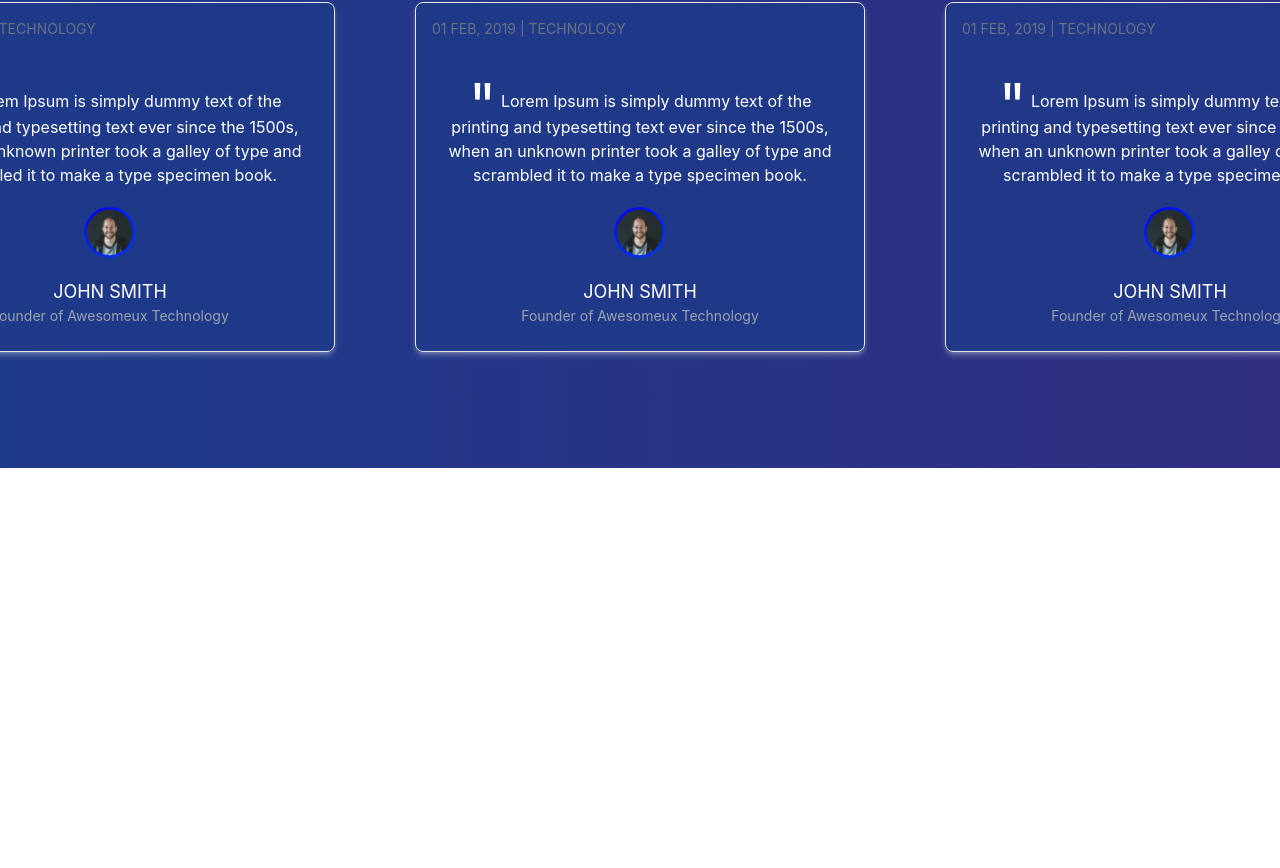
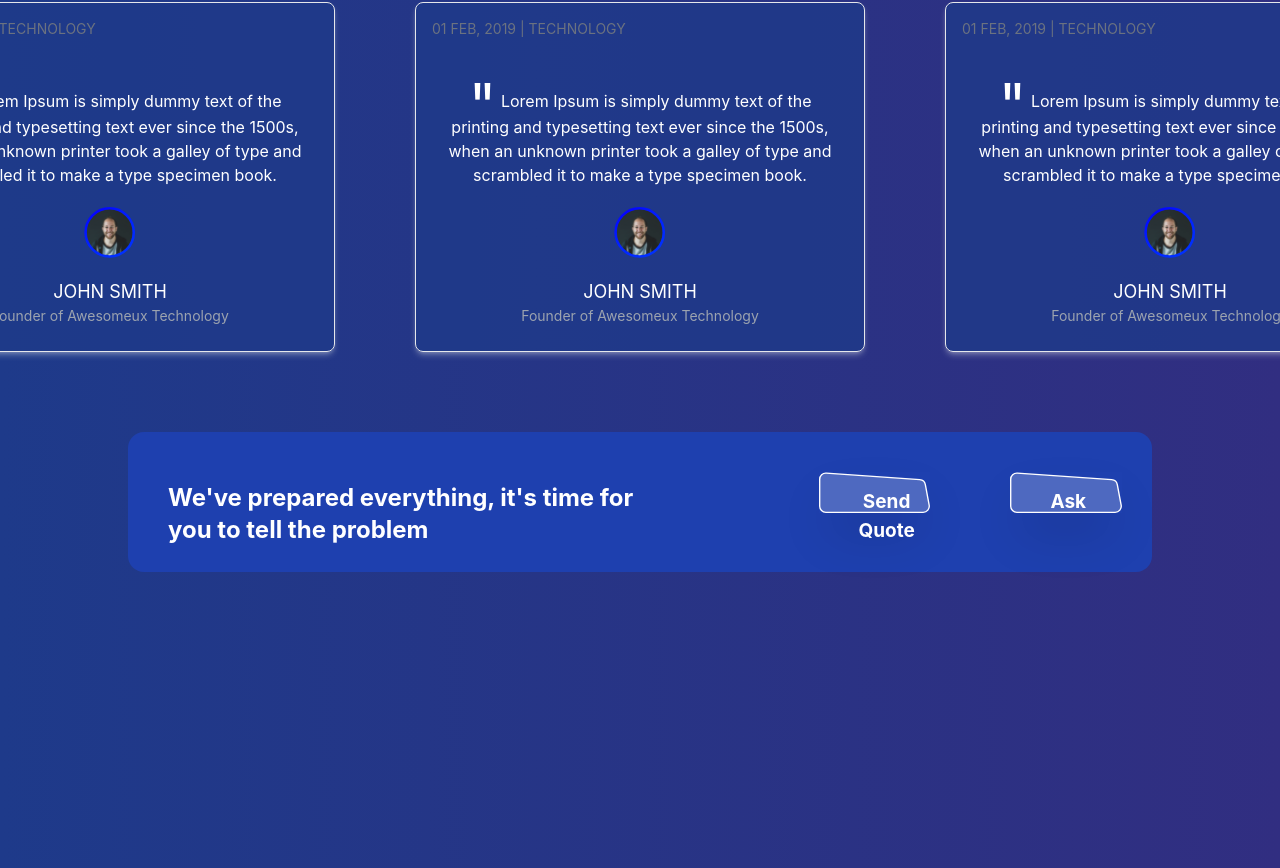
Before and after one commit to simantaray/merka-landingsite, a React (Create React App) app: page / in a window 1280 px wide. Shown: the part 3412-4280 px from the top of the page. Before the commit the page ends 3880 px from the top, so only its background shows below. Built offline with nearby package versions, Linux system fonts and the light colour scheme.

Commit message:
add : ask comp

```diff
--- /dev/null
+++ b/src/Components/Ask.js
@@ -0,0 +1,27 @@
+import React from "react";
+
+export default function Ask() {
+  return (
+    <div className="relative p-10 xl:h-[220px] md:h-[280px] w-[100vw] bg-gradient-to-r from-blue-900 to-indigo-900 text-white">
+      <div className="block m-auto right-0 left-0 top-[-200px] bottom-0  h-[100%] w-[80vw] bg-blue-800 rounded-2xl ">
+     <div className="flex ">
+        <h1 className="text-2xl xl:pr-[150px] pt-[50px]  p-10 text font-bold"> We've prepared everything, it's time for you to tell the problem</h1>
+
+        <div className="">
+        <button className="hidden xl:block relative rounded-md  border-white-100 p-0 font-bold text-[19px] mt-10">
+          <img className="shadow-2xl" src="/button.svg" alt="" />
+          <h1 className="absolute top-4 left-6">Send Quote</h1>
+        </button>
+        </div>
+        <div className="xl:pl-20 md:pt-7 xl:pt-0 pr-[30px]">
+        <button className="  relative rounded-md  border-white-100 p-0 font-bold text-[19px] mt-10">
+          <img className="shadow-2xl" src="/button.svg" alt="" />
+          <h1 className="absolute xl:top-4 md:top-2 left-10">Ask</h1>
+        </button>
+        </div>
+
+        </div>
+      </div>
+    </div>
+  );
+}
--- a/src/Pages/Review.js
+++ b/src/Pages/Review.js
@@ -1,9 +1,10 @@
 import React from "react";
+import Ask from "../Components/Ask";
 import ProfileCard from "../Components/ProfileCard";
 
 export default function Review() {
   return (
-    <div className=" relative h-[600px] bg-gradient-to-r from-blue-900 to-indigo-900 text-white">
+    <div className=" relative h-[1000px] bg-gradient-to-r from-blue-900 to-indigo-900 text-white">
       <div className="text-center ">
         <img className="absolute top-[-100px] xl:left-[35vw] md:left-[25vw]" src="/cricle.svg" alt="" />
         <h1 className="text-[28px] text-blue-600">Our Clien Review</h1>
@@ -14,12 +15,12 @@ export default function Review() {
         </h1>
       </div>
       {/*  */}
-      <div className=" flex justify-center m-auto">
+      <div className=" flex justify-center m-auto ">
       <ProfileCard />
       <ProfileCard/>
       <ProfileCard/>
       </div>
-
+      <Ask />
     </div>
   );
 }
```
